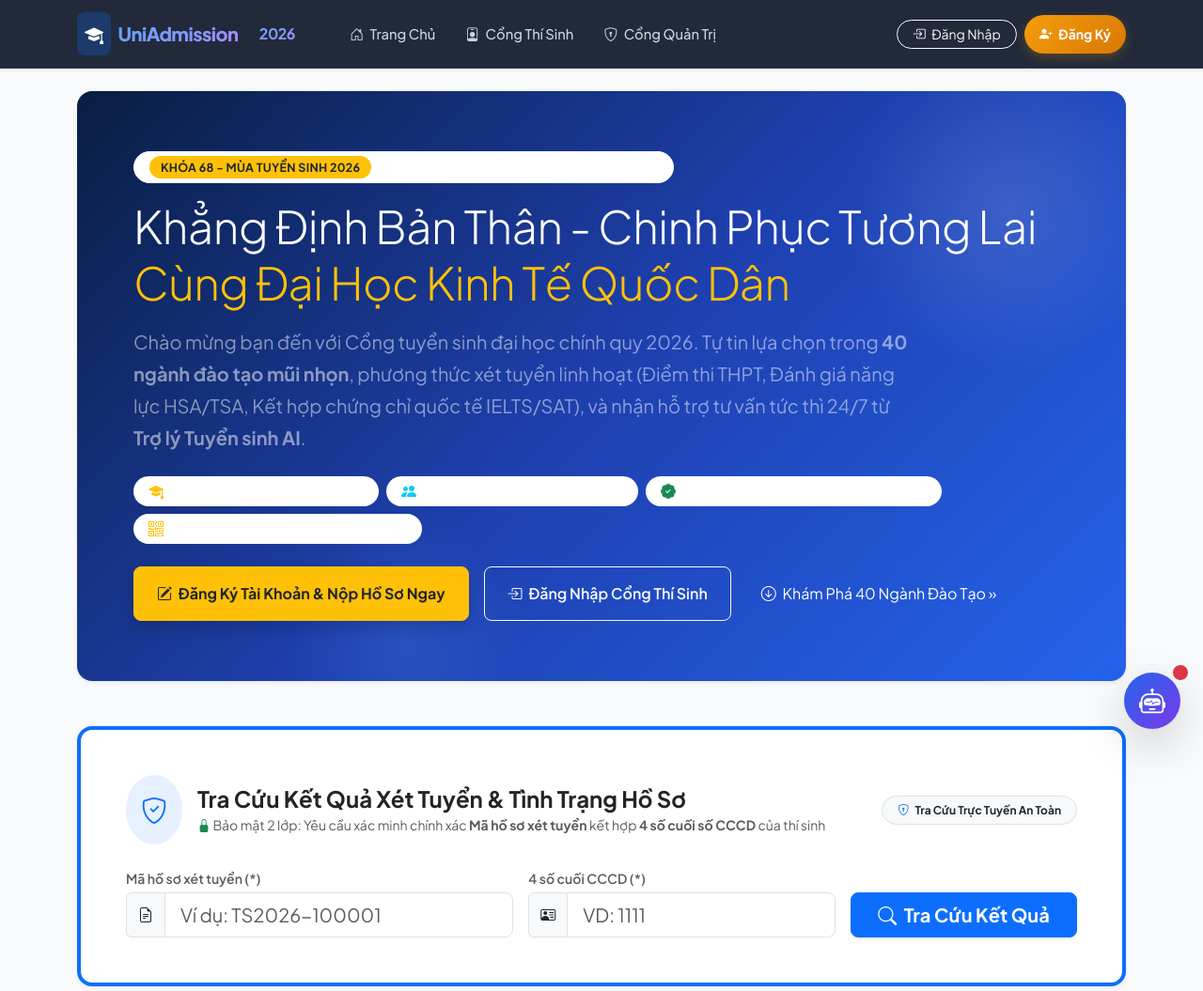
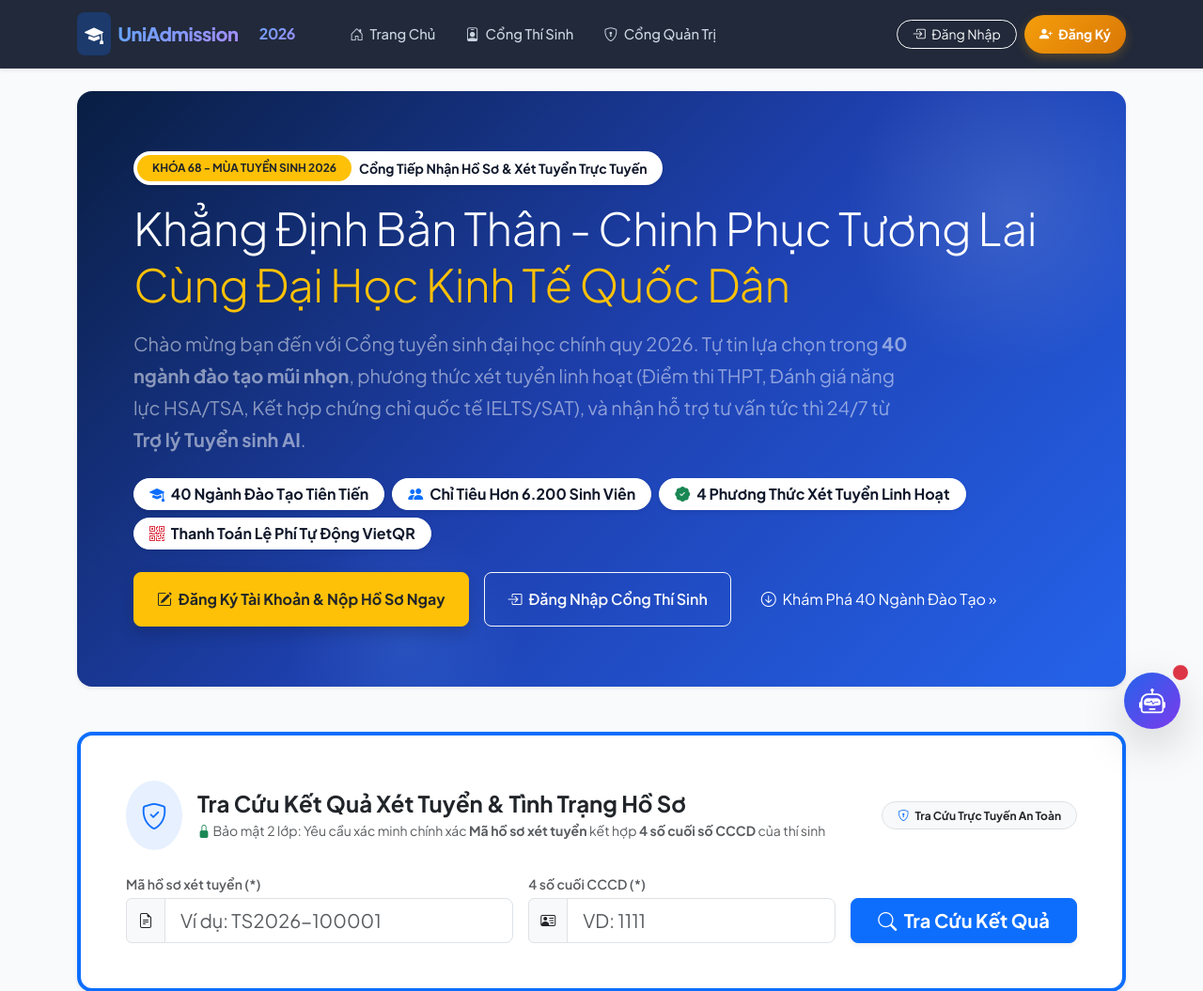
Before and after one commit to hamchoiluoilam/tuyensinh-web, a FastAPI app: page / in a window 1280 px wide. Shown: the top 1055 px of the page at 94% size. Run offline with FastAPI, Linux system fonts and the light colour scheme.

Commit message:
Fix font color in hero badges: high-contrast dark text and icons on white pills

```diff
--- a/app/templates/index.html
+++ b/app/templates/index.html
@@ -12,9 +12,9 @@
     <div style="position: absolute; left: 20%; bottom: -80px; width: 250px; height: 250px; background: radial-gradient(circle, rgba(96,165,250,0.15) 0%, transparent 70%); border-radius: 50%;"></div>
 
     <div class="container-fluid py-3 position-relative" style="z-index: 2;">
-        <div class="d-inline-flex align-items-center gap-2 px-3 py-1 rounded-pill bg-white bg-opacity-15 border border-white border-opacity-20 mb-3">
-            <span class="badge bg-warning text-dark badge-pill fw-bold">KHÓA 68 - MÙA TUYỂN SINH 2026</span>
-            <span class="small text-white">Cổng Tiếp Nhận Hồ Sơ & Xét Tuyển Trực Tuyến</span>
+        <div class="d-inline-flex align-items-center gap-2 p-1 pe-3 rounded-pill bg-white shadow-sm mb-3">
+            <span class="badge bg-warning text-dark rounded-pill fw-bold px-3 py-2">KHÓA 68 - MÙA TUYỂN SINH 2026</span>
+            <span class="small fw-bold" style="color: #0f172a !important;">Cổng Tiếp Nhận Hồ Sơ & Xét Tuyển Trực Tuyến</span>
         </div>
 
         <h1 class="display-5 fw-extrabold mb-3" style="letter-spacing: -0.5px; line-height: 1.25;">
@@ -29,17 +29,17 @@
 
         <!-- Admission Highlights Badges -->
         <div class="d-flex flex-wrap gap-2 mb-4">
-            <span class="badge bg-white bg-opacity-15 text-white px-3 py-2 rounded-pill fs-6 fw-normal">
-                <i class="bi bi-mortarboard-fill text-warning me-1"></i> 40 Ngành Đào Tạo Tiên Tiến
+            <span class="badge bg-white px-3 py-2 rounded-pill fs-6 fw-bold shadow-sm border border-white" style="color: #0f172a !important;">
+                <i class="bi bi-mortarboard-fill text-primary me-1"></i> 40 Ngành Đào Tạo Tiên Tiến
             </span>
-            <span class="badge bg-white bg-opacity-15 text-white px-3 py-2 rounded-pill fs-6 fw-normal">
-                <i class="bi bi-people-fill text-info me-1"></i> Chỉ Tiêu Hơn 6.200 Sinh Viên
+            <span class="badge bg-white px-3 py-2 rounded-pill fs-6 fw-bold shadow-sm border border-white" style="color: #0f172a !important;">
+                <i class="bi bi-people-fill text-primary me-1"></i> Chỉ Tiêu Hơn 6.200 Sinh Viên
             </span>
-            <span class="badge bg-white bg-opacity-15 text-white px-3 py-2 rounded-pill fs-6 fw-normal">
+            <span class="badge bg-white px-3 py-2 rounded-pill fs-6 fw-bold shadow-sm border border-white" style="color: #0f172a !important;">
                 <i class="bi bi-patch-check-fill text-success me-1"></i> 4 Phương Thức Xét Tuyển Linh Hoạt
             </span>
-            <span class="badge bg-white bg-opacity-15 text-white px-3 py-2 rounded-pill fs-6 fw-normal">
-                <i class="bi bi-qr-code text-warning me-1"></i> Thanh Toán Lệ Phí Tự Động VietQR
+            <span class="badge bg-white px-3 py-2 rounded-pill fs-6 fw-bold shadow-sm border border-white" style="color: #0f172a !important;">
+                <i class="bi bi-qr-code text-danger me-1"></i> Thanh Toán Lệ Phí Tự Động VietQR
             </span>
         </div>
 
```
